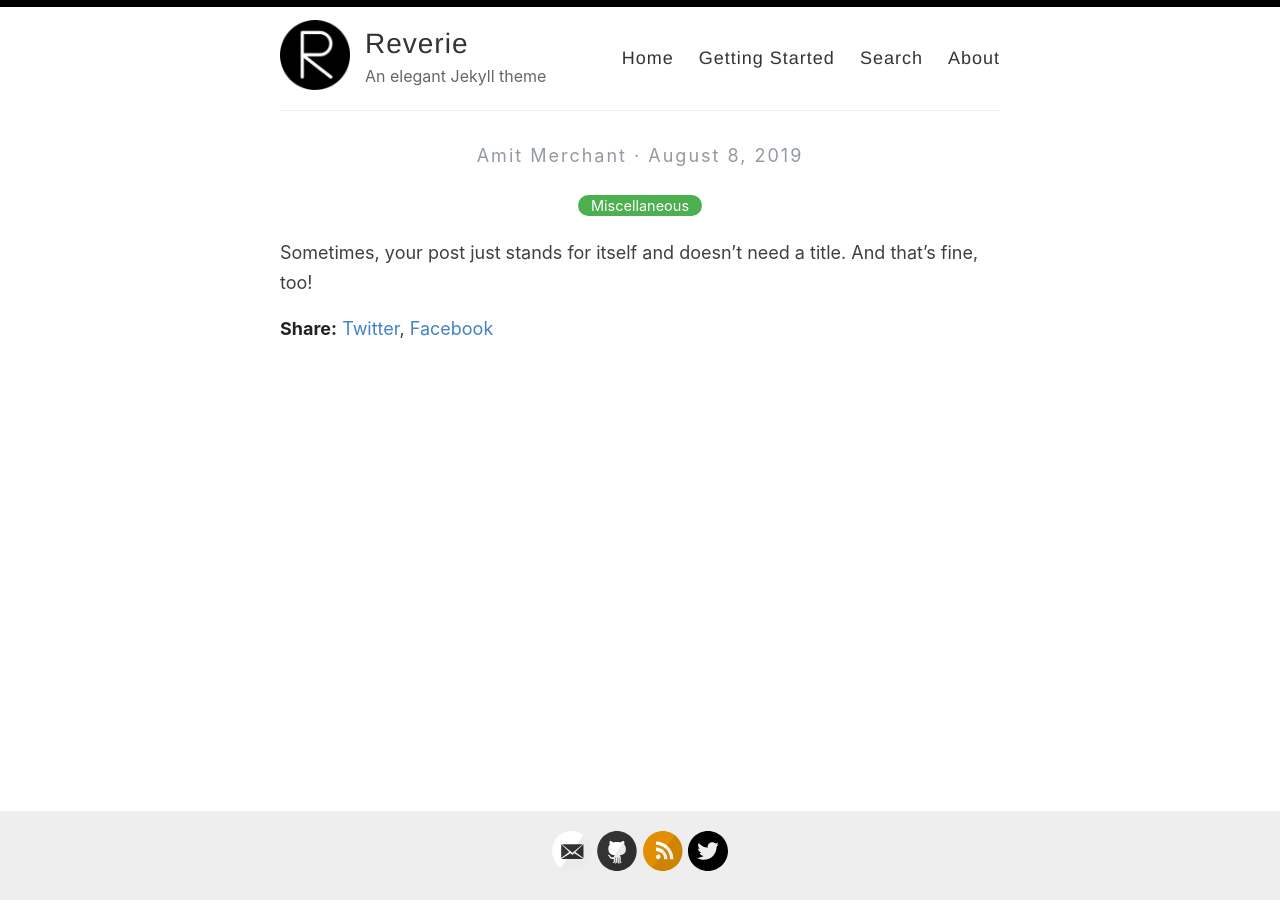
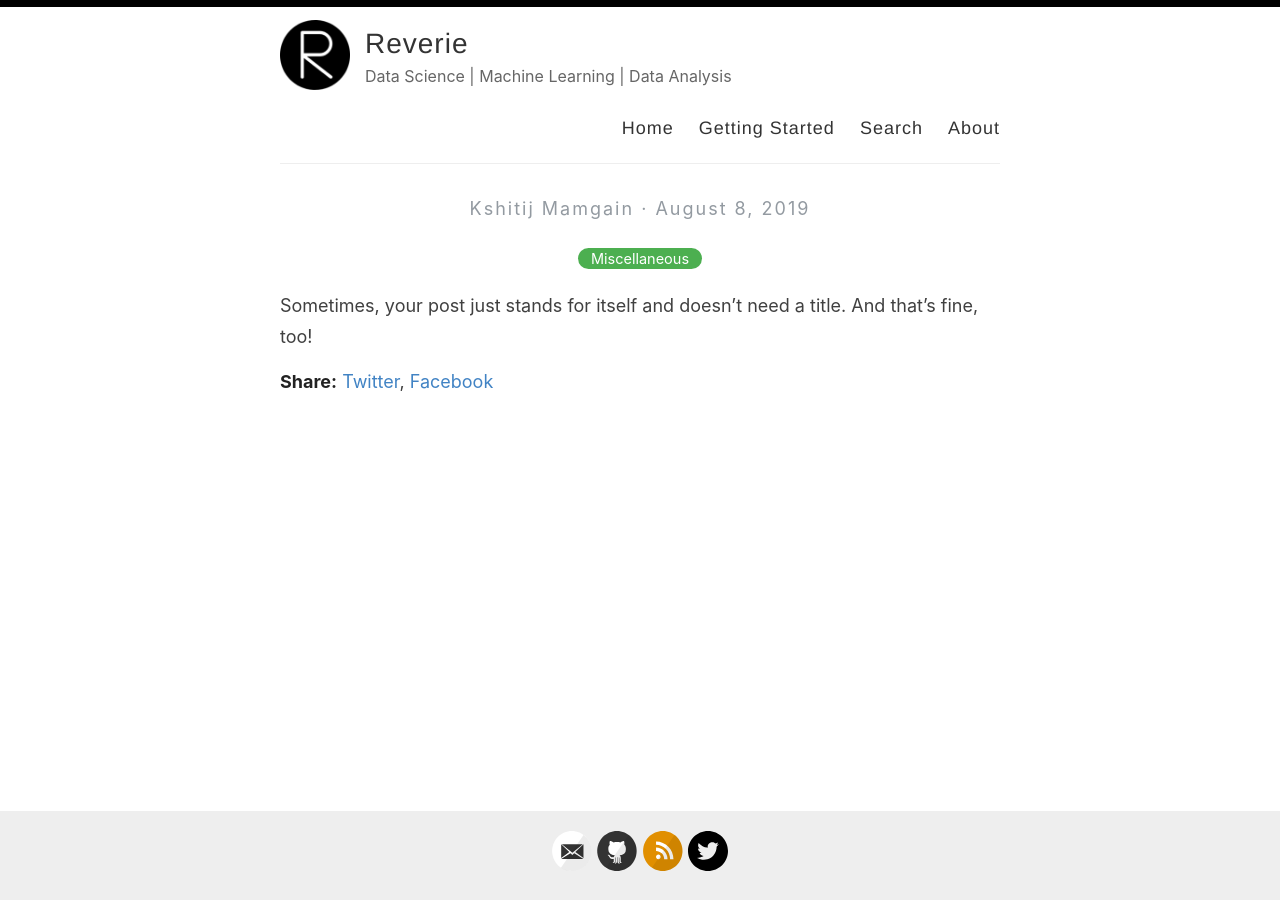
Before and after one commit to kshitijmamgain/home, a Jekyll site: the page built from _posts/2019-08-08-no-title-posts.md, in a window 1280 px wide. Built offline with Jekyll 4.4.1, drawn with Linux system fonts in a browser that asks for light colours.

Commit message:
modified config

```diff
--- a/_config.yml
+++ b/_config.yml
@@ -6,10 +6,10 @@
 name: Reverie
 
 # Name of the author
-author: Amit Merchant
+author: Kshitij Mamgain
 
 # Short bio or description (displayed in the header)
-description: An elegant Jekyll theme
+description: Data Science | Machine Learning | Data Analysis
 
 # URL of your avatar or profile pic (you could use your GitHub profile pic)
 avatar: /images/reverie.png
@@ -21,15 +21,15 @@ avatar: /images/reverie.png
 # Includes an icon in the footer for each username you enter
 footer-links:
   dribbble:
-  email: amit.d.merchant@gmail.com
+  email: kshitij.mamgain@gmail.com
   facebook:
   flickr:
-  github: amitmerchant1990/reverie
+  github: kshitijmamgain/
   instagram:
   linkedin:
   pinterest:
   rss: rss
-  twitter: amit_merchant
+  twitter: kshitijmamgain
   stackoverflow:
   youtube: # channel/<your_long_string> or user/<user-name>
   googleplus: # anything in your profile username that comes after plus.google.com/
@@ -41,18 +41,18 @@ footer-links:
 disqus:
 
 # Enter your Google Analytics web tracking code (e.g. UA-2110908-2) to activate tracking
-google_analytics: UA-43339302-11
+google_analytics:
 
 # Your website URL (e.g. http://amitmerchant1990.github.io or http://www.amitmerchant.com)
 # Used for Sitemap.xml and your RSS feed
-url: http://www.amitmerchant.com/reverie
-enforce_ssl: https://www.amitmerchant.com/reverie
+url: http://kshitij-mamgain.github.io/
+enforce_ssl:
 
 # If you're hosting your site at a Project repository on GitHub pages
 # (http://yourusername.github.io/repository-name)
 # and NOT your User repository (http://yourusername.github.io)
 # then add in the baseurl here, like this: "/repository-name"
-baseurl: "/reverie"
+baseurl:
 
 #
 # !! You don't need to change any of the configuration flags below !!
```
